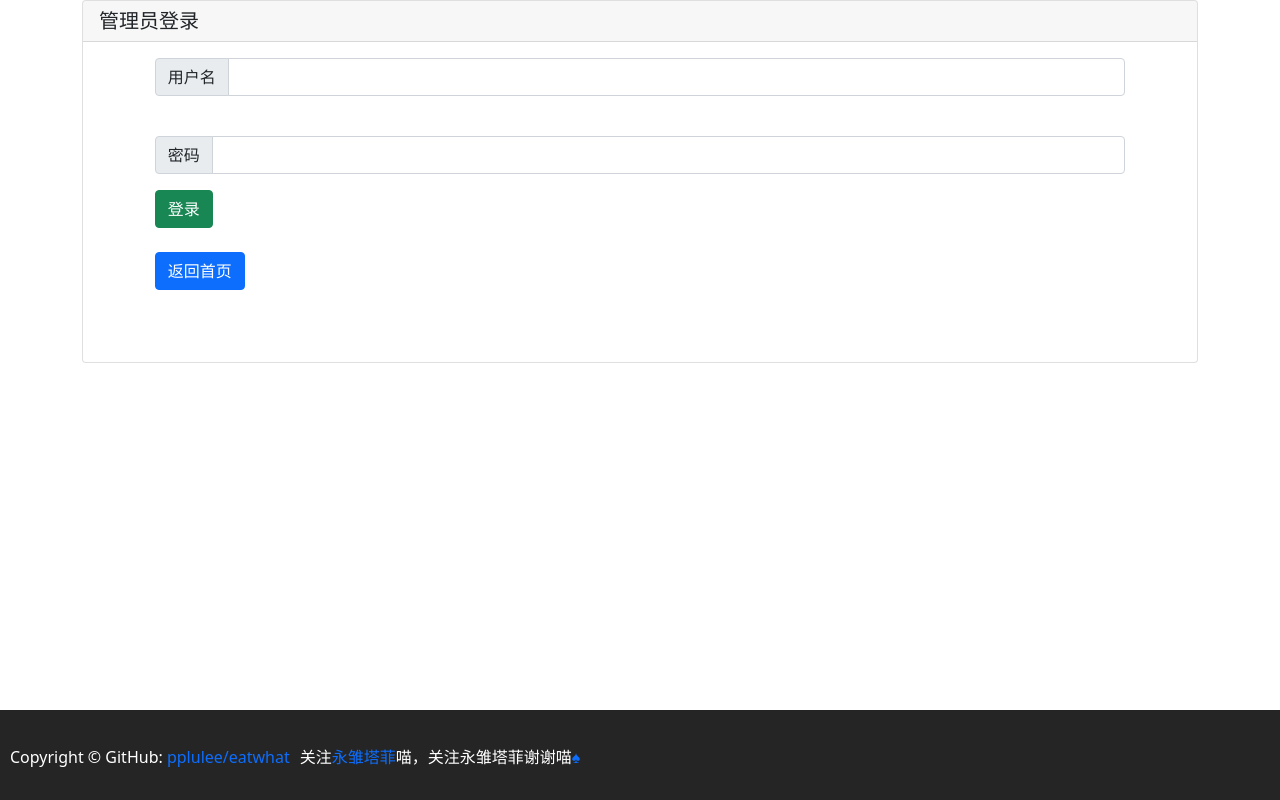
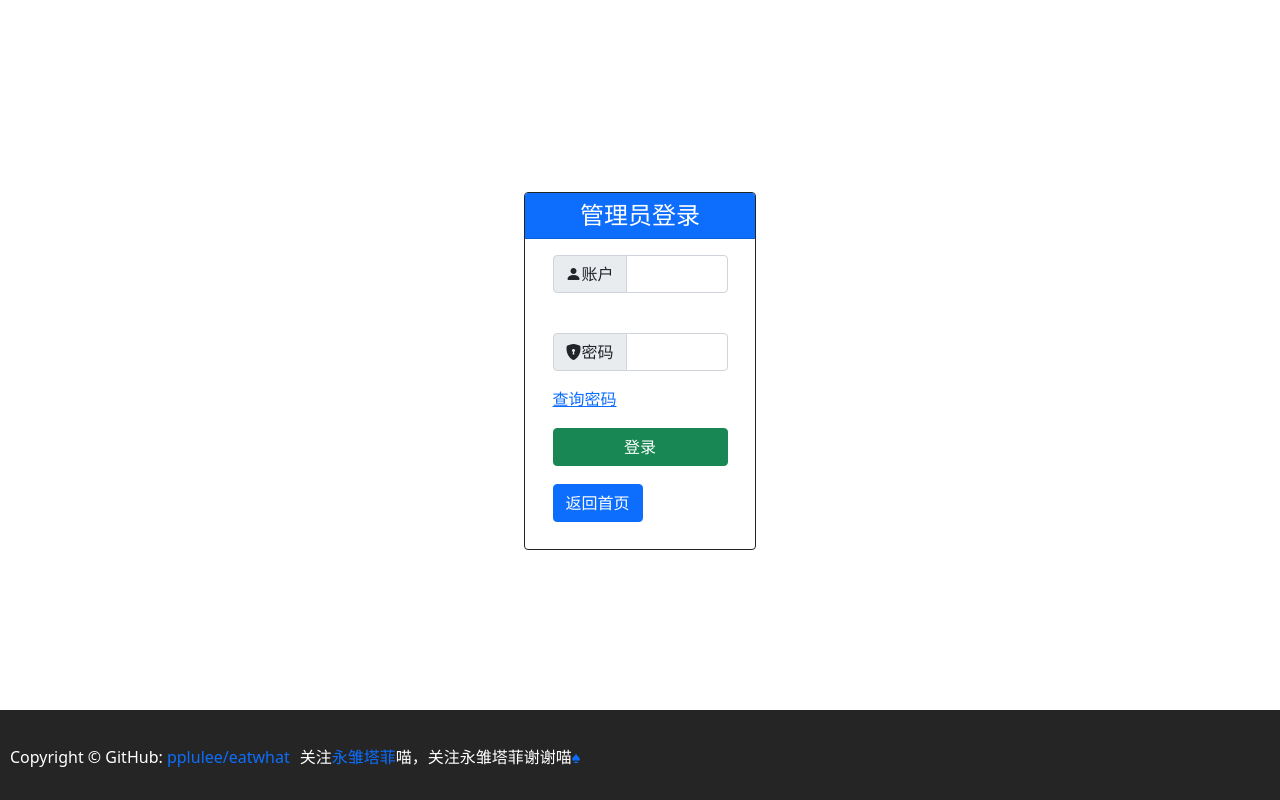
Before and after one commit to pplulee/eatwhat, a PHP site: page /admin/login.php in a window 1280 px wide. Run offline with PHP 8.4, Linux system fonts and the light colour scheme.

Commit message:
美化管理员面板

```diff
--- a/admin/category.php
+++ b/admin/category.php
@@ -23,8 +23,9 @@ include("header.php");
             <table class="table table-striped">
                 <thead>
                 <tr>
-                    <th scope="col">类别ID</th>
+                    <th scope="col">#</th>
                     <th scope="col">类别名</th>
+                    <th scope="col">操作</th>
                 </tr>
                 </thead>
                 <tbody>
--- a/admin/login.php
+++ b/admin/login.php
@@ -16,26 +16,26 @@ if (isset($_POST["submit"])) {
 }
 ?>
 <body>
-<div class="container" style="align-self: center; position: relative;">
-    <div class="card">
-        <h5 class="card-header">管理员登录</h5>
-        <div class="card-body" style="margin:0% 5% 5% 5%;">
+<div class="container" style="align-self: center; position: relative;width: 20%;margin-top: 15%">
+    <div class="card border-dark">
+        <h4 class="card-header bg-primary text-white text-center">管理员登录</h4>
+        <div class="card-body" style="margin:0 5% 5% 5%;">
             <form action="login.php" method="post">
                 <div class="input-group mb-3">
-                    <span class="input-group-text" id="username_input">用户名</span>
+                    <span class="input-group-text" id="username_input"><i class="bi bi-person-fill"></i>账户</span>
                     <input type="text" name="username" class="form-control" aria-describedby="username_input">
                 </div>
                 <br>
                 <div class="input-group mb-3">
-                    <span class="input-group-text" id="password_input">密码</span>
+                    <span class="input-group-text" id="password_input"><i class="bi bi-shield-lock-fill"></i>密码</span>
                     <input type="password" name="password" class="form-control" aria-describedby="password_input">
                 </div>
+                <a href='https://www.bilibili.com/video/BV1uT4y1P7CX'>查询密码</a>
                 <div class="submit">
-                    <input class="btn btn-success" type="submit" name="submit" value="登录">
+                    <input style="margin-top: 10%;width:100%;float:left;" class="btn btn-success" type="submit" name="submit" value="登录">
                 </div>
-                <br>
-                <a href='../index.php' class='btn btn-primary'>返回首页</a
             </form>
+            <a href='../index.php' class='btn btn-primary' style="margin-top: 10%;">返回首页</a>
         </div>
     </div>
 </div>
--- a/admin/restaurant.php
+++ b/admin/restaurant.php
@@ -27,6 +27,7 @@ include("header.php");
                     <th scope="col">分类</th>
                     <th scope="col">消费等级</th>
                     <th scope="col">堂食/外卖</th>
+                    <th scope="col">操作</th>
                 </tr>
                 </thead>
                 <tbody>
--- a/include/common.php
+++ b/include/common.php
@@ -25,6 +25,7 @@ echo '<!DOCTYPE html>
     <meta charset="utf-8">
     <meta name="viewport" content="width=device-width, initial-scale=1">
     <link href="https://cdn.jsdelivr.net/npm/bootstrap@5.1.3/dist/css/bootstrap.min.css" rel="stylesheet" integrity="sha384-1BmE4kWBq78iYhFldvKuhfTAU6auU8tT94WrHftjDbrCEXSU1oBoqyl2QvZ6jIW3" crossorigin="anonymous">
+    <link rel="stylesheet" href="https://cdn.jsdelivr.net/npm/bootstrap-icons@1.8.2/font/bootstrap-icons.css">
     <style>
     #footer {
             position: fixed;
```
Also changed, not shown: admin/editcateg.php (+6 -1 lines), admin/index.php (+5 -5 lines), index.php (+7 -2 lines), sql/db.sql (+12 -8 lines), resource/bgxl.png (added).
